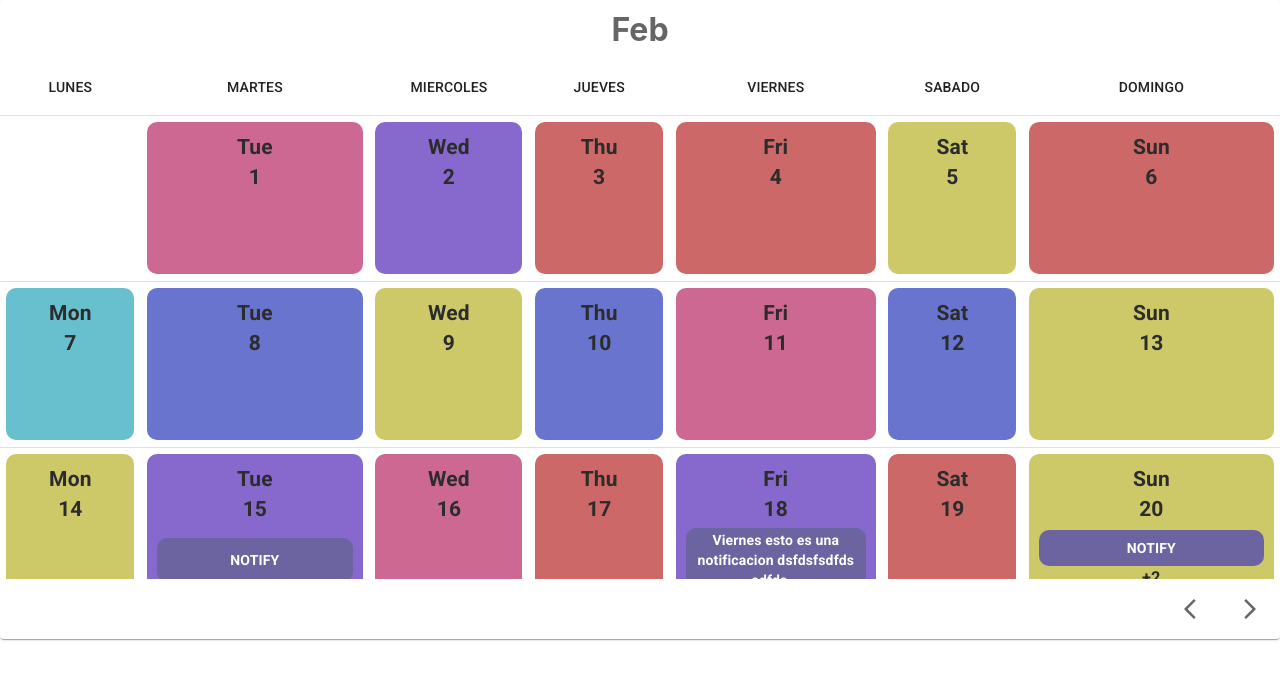
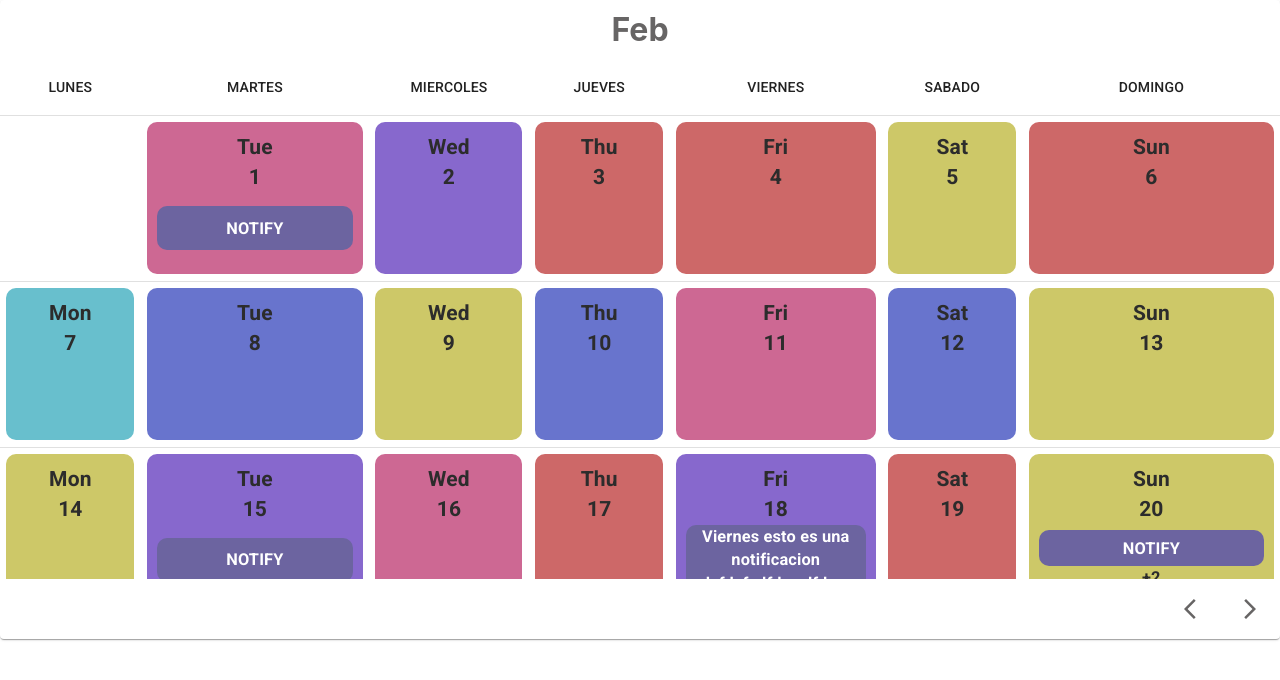
Before and after one commit to fercho1999leon/react-calendar, a React (Create React App) app: page / in a window 1280 px wide. Shown: the top 680 px of the page. Built offline with nearby package versions, Linux system fonts and the light colour scheme.

Commit message:
pendiente base de datos y view de las mismas

```diff
--- a/src/calendar/rowsTable/Notification.jsx
+++ b/src/calendar/rowsTable/Notification.jsx
@@ -1,10 +1,54 @@
 import * as React from 'react';
 import Grid from '@mui/material/Grid';
+import Backdrop from '@mui/material/Backdrop';
+import Box from '@mui/material/Box';
+import Modal from '@mui/material/Modal';
+import Fade from '@mui/material/Fade';
+import Typography from '@mui/material/Typography';
 
-/*const boxStyle = {
-    maxWidth: '300px',
+const style = {
+  position: 'absolute',
+  top: '50%',
+  left: '50%',
+  transform: 'translate(-50%, -50%)',
+  width: 600,
+  bgcolor: 'background.paper',
+  border: '1px solid #000',
+  borderRadius:'10px',
+  boxShadow: 24,
+  p: 4,
+};
 
-}*/
+function TransitionsModal(props) {
+  const [open, setOpen] = React.useState(false);
+  const handleOpen = () => setOpen(true);
+  const handleClose = () => setOpen(false);
+
+  return (
+    <div style={{width:'100%'}}>
+      <h3 onClick={handleOpen}>{props.leabelBtn}</h3>
+      <Modal
+        aria-labelledby="transition-modal-title"
+        aria-describedby="transition-modal-description"
+        open={open}
+        onClose={handleClose}
+        closeAfterTransition
+        BackdropComponent={Backdrop}
+        BackdropProps={{
+          timeout: 500,
+        }}
+      >
+        <Fade in={open}>
+          <Box sx={style}>
+            <Typography id="transition-modal-description" sx={{ mt: 2 }}>
+              Duis mollis, est non commodo luctus, nisi erat porttitor ligula.
+            </Typography>
+          </Box>
+        </Fade>
+      </Modal>
+    </div>
+  );
+}
 
 export default function Notification(props){
     return (
@@ -13,7 +57,7 @@ export default function Notification(props){
                 props.notifications.length>0?
                     <>
                         <Grid item xs={12} sx={{display: 'flex', flexDirection: 'row', alignItems: 'center', justifyContent: 'center',minHeight:'30px', maxHeight:'80px',cursor: 'pointer', width:'100px',borderRadius:'10px', backgroundColor:'#6C64A0', transition: 'background-color 0.5s ease-out 0s', color:'white', '&:hover':{backgroundColor:'#5FBFAF'}}}>
-                            <h4 >{props.notifications.length>0?props.notifications[0].msg.length>50?props.notifications[0].msg.substr(0,50)+'...':props.notifications[0].msg:null}</h4>
+                            <TransitionsModal leabelBtn={props.notifications.length>0?props.notifications[0].msg.length>50?props.notifications[0].msg.substr(0,50)+'...':props.notifications[0].msg:null}></TransitionsModal>
                         </Grid>
                         <Grid item xs={12}>
                             <h3>{props.notifications?props.notifications.length>1?'+'+(props.notifications.length-1):null:null}</h3>
--- a/src/calendar/rowsTable/notificationJson.json
+++ b/src/calendar/rowsTable/notificationJson.json
@@ -1,7 +1,8 @@
 [
-    {"id":0,"day":15,"month":"Feb","msg":"NOTIFY"},
-    {"id":1,"day":18,"month":"Feb","msg":"Viernes esto es una notificacion dsfdsfsdfds sdfdsfsdfsd dsfdsfsdfds sdfdsfsdfsd dsfdsfsdfds sdfdsfsdfsd dsfdsfsdfds sdfdsfsdfsd dsfdsfsdfds sdfdsfsdfsd"},
-    {"id":2,"day":20,"month":"Feb","msg":"NOTIFY"},
-    {"id":3,"day":20,"month":"Feb","msg":"NOTIFY2"},
-    {"id":4,"day":20,"month":"Feb","msg":"NOTIFY3"}
+    {"id":0,"day":15,"month":"Feb","year":"2022","msg":"NOTIFY","time":"00:00:00"},
+    {"id":1,"day":18,"month":"Feb","year":"2022","msg":"Viernes esto es una notificacion dsfdsfsdfds sdfdsfsdfsd dsfdsfsdfds sdfdsfsdfsd dsfdsfsdfds sdfdsfsdfsd dsfdsfsdfds sdfdsfsdfsd dsfdsfsdfds sdfdsfsdfsd","time":"00:00:00"},
+    {"id":2,"day":20,"month":"Feb","year":"2022","msg":"NOTIFY","time":"00:00:00"},
+    {"id":3,"day":20,"month":"Feb","year":"2022","msg":"NOTIFY2","time":"00:00:00"},
+    {"id":4,"day":20,"month":"Feb","year":"2022","msg":"NOTIFY3","time":"00:00:00"},
+    {"id":5,"day":1,"month":"Feb","year":"2022","msg":"NOTIFY","time":"00:00:00"}
 ]
```
